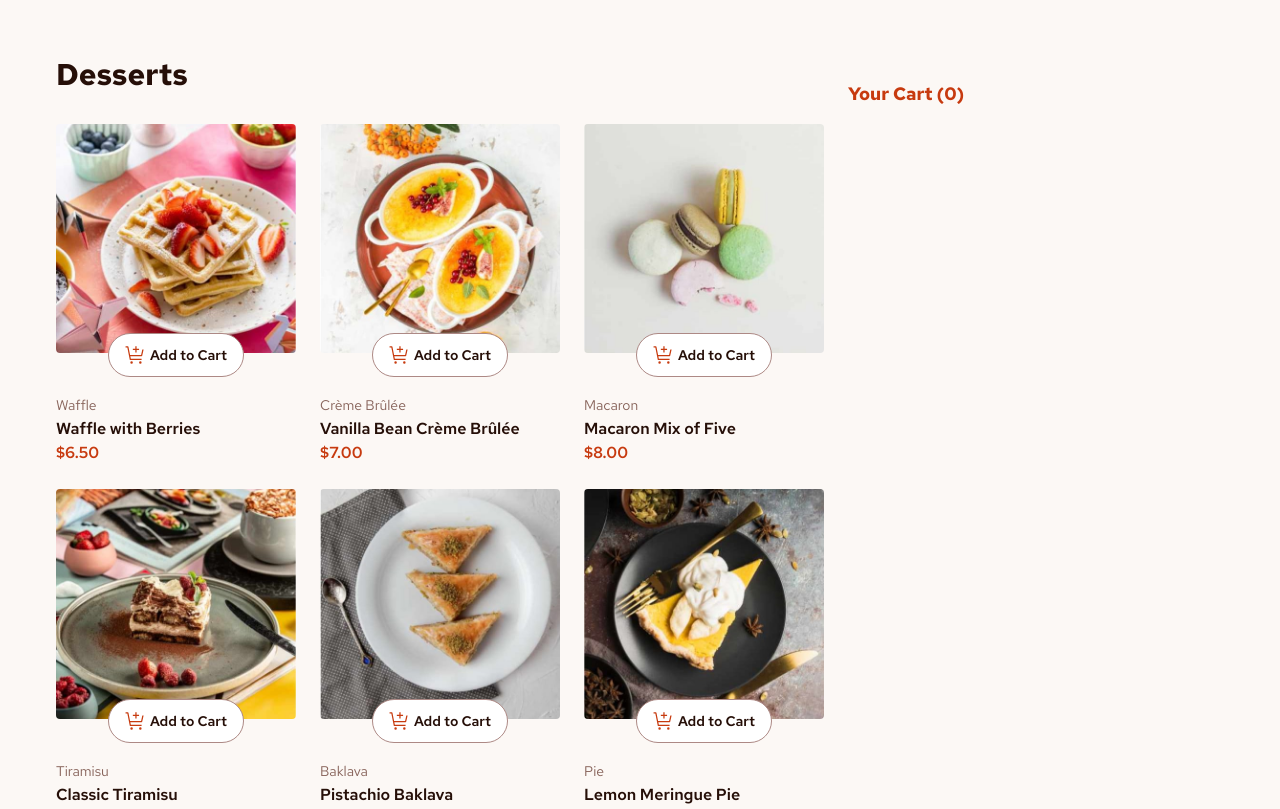
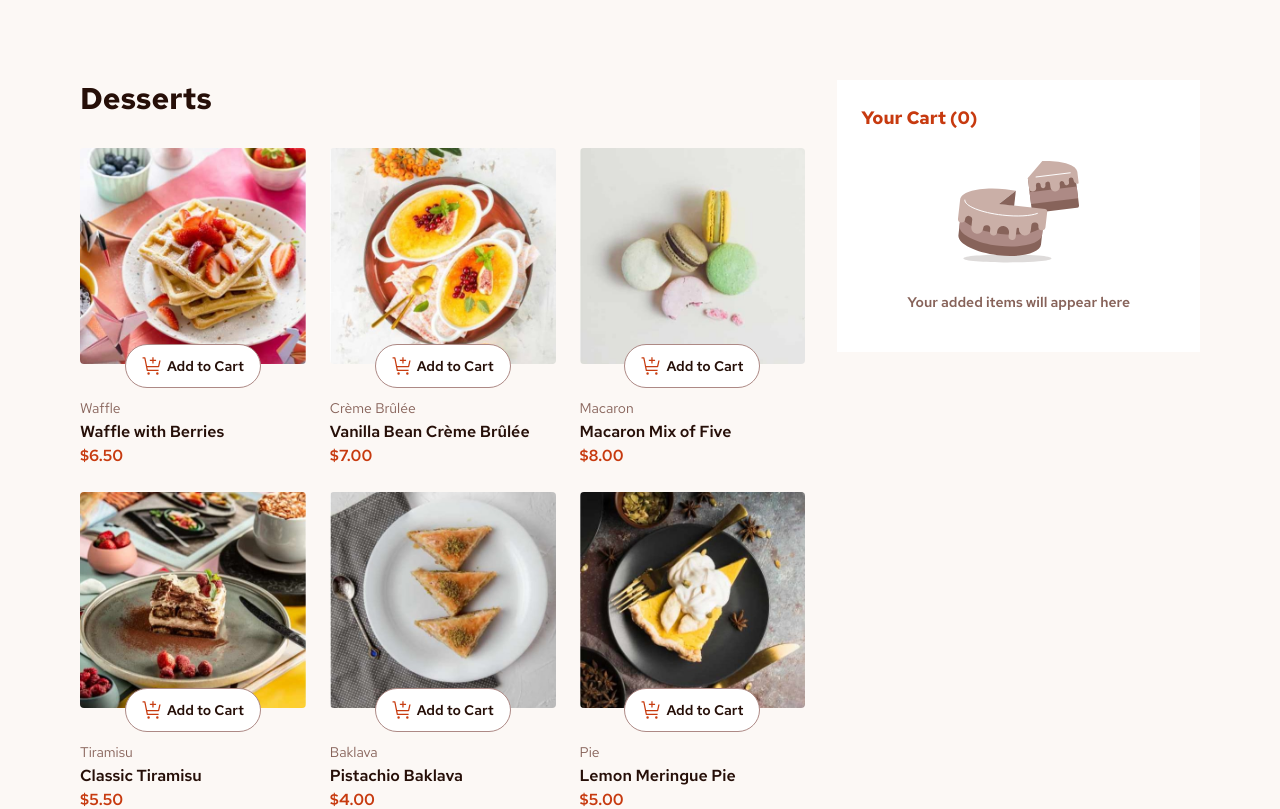
Before and after one commit to joefreeman8/product-list-with-cart, a React (Vite) app: page / in a window 1280 px wide. Shown: the top 809 px of the page. Built offline with nearby package versions, Linux system fonts and the light colour scheme.

Commit message:
first page elements styled and sizeds accurately

```diff
--- a/src/App.tsx
+++ b/src/App.tsx
@@ -3,6 +3,7 @@ import { useState } from 'react'
 
 import dessertData from '../data.json'
 import iconAddToCart from './assets/images/icon-add-to-cart.svg'
+import emptyCart from './assets/images/illustration-empty-cart.svg'
 
 interface Images {
   thumbnail: string
@@ -31,15 +32,15 @@ function App() {
 
 
   return (
-    <div className='m-0 p-14 flex flex-row bg-offWhite'>
-      <section>
+    <div className='m-0 flex flex-row bg-offWhite'>
+      <section className='w-2/3 mt-20 ml-20'>
         <h1 className='font-bold text-3xl text-rose-900 mb-8'>Desserts</h1>
         <div className='grid grid-cols-3 gap-6'>
           {data && (
             data.map((dessert, index) => (
               <div key={index}>
-                <figure className='flex flex-col items-center mb-4'>
-                  <img className="w-60 rounded z-0" src={dessert.image.desktop} alt={dessert.name} />
+                <figure className='flex flex-col items-center mb-2'>
+                  <img className="rounded z-0" src={dessert.image.desktop} alt={dessert.name} />
                   <button className='-mt-5 z-10 bg-white flex items-center max-w-40 h-11 btn border border-rose-400 rounded-full text-rose-900 font-semibold text-sm p-4'>
                     <img src={iconAddToCart} alt='add to cart icon' className='mr-1' />
                     Add to Cart
@@ -53,12 +54,23 @@ function App() {
           )}
         </div>
       </section>
-      <section className='m-6'>
+      <section className='ml-8 mt-20 mr-20 w-1/3 bg-white h-fit'>
+        {/* <div className='m-6'> */}
+
         {!cart ? (
-          <h2 className='text-red font-bold text-lg'>Your Cart ({itemCount})</h2>
+          <div className='flex flex-col p-6'>
+            <h2 className='text-red font-bold text-lg'>Your Cart ({itemCount})</h2>
+            <div className='flex flex-col'>
+              <figure className='flex justify-center my-4'>
+                <img src={emptyCart} alt="empty cart image" className='w-32 h-32' />
+              </figure>
+              <p className='text-sm font-semibold text-rose-500 text-center mb-4'>Your added items will appear here</p>
+            </div>
+          </div>
         ) : (
           <h1>Checkout Cart </h1>
         )}
+        {/* </div> */}
       </section>
     </div >
   )
```
